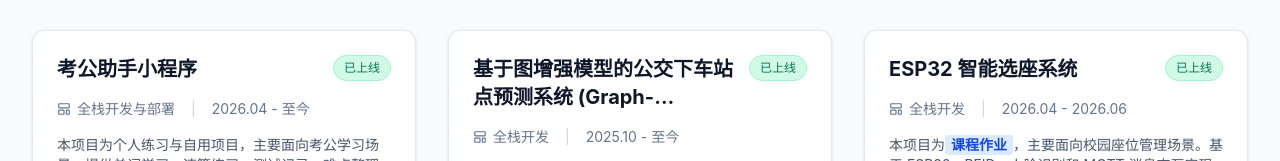
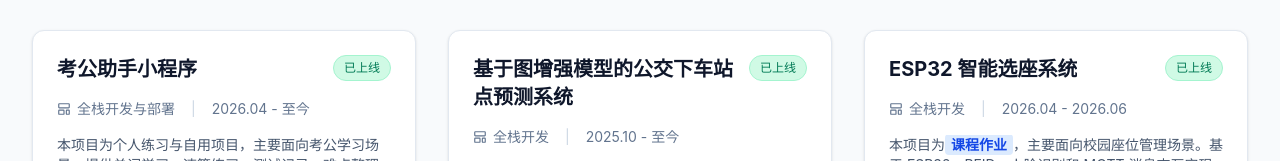
Before and after one commit to Qregret/portfolio, a Vue app: page /projects in a window 1280 px wide. Shown: the part 257-418 px from the top of the page. Built offline with nearby package versions, Linux system fonts and the light colour scheme.

Commit message:
fix: remove english translation from bus prediction project name

```diff
--- a/src/data/projects.ts
+++ b/src/data/projects.ts
@@ -39,7 +39,7 @@ export const projects: Project[] = [
   },
   {
     id: "bus-alight-prediction",
-    name: "基于图增强模型的公交下车站点预测系统 (Graph-enhanced Transit Dispatch System)",
+    name: "基于图增强模型的公交下车站点预测系统",
     period: "2025.10 - 至今",
     role: "全栈开发",
     status: "已上线",
```
